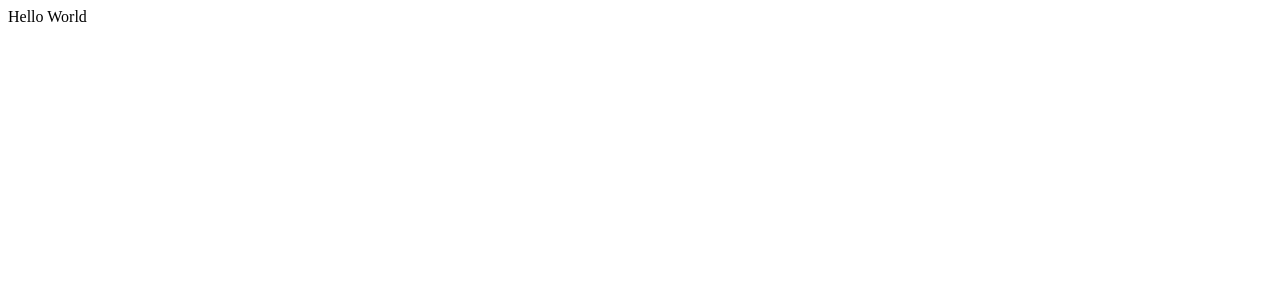
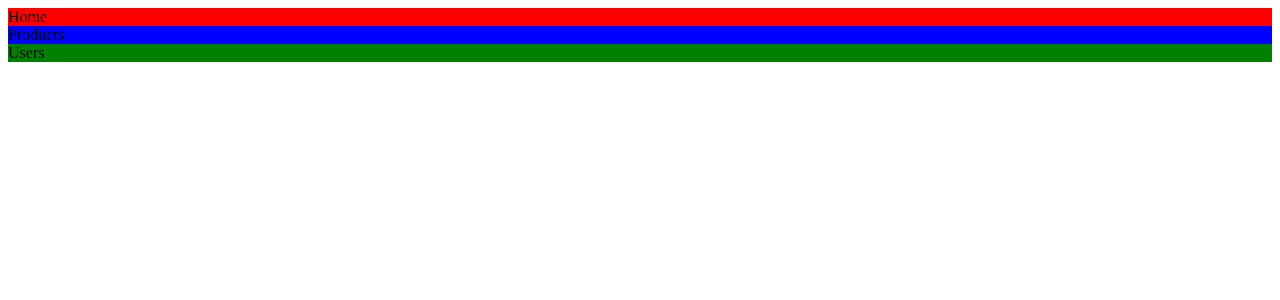
Before and after one commit to 4eJIoBeG/react-admin, a React (Vite) app: page / in a window 1280 px wide. Shown: the top 300 px of the page. Built offline with nearby package versions, Linux system fonts and the light colour scheme.

Commit message:
add pages examples

```diff
--- a/package.json
+++ b/package.json
@@ -14,7 +14,8 @@
   },
   "dependencies": {
     "react": "^18.2.0",
-    "react-dom": "^18.2.0"
+    "react-dom": "^18.2.0",
+    "sass": "^1.70.0"
   },
   "devDependencies": {
     "@types/react": "^18.2.14",
--- a/src/App.tsx
+++ b/src/App.tsx
@@ -1,8 +1,15 @@
+import Home from "./pages/home/Home";
+import Products from "./pages/products/Products";
+import Users from "./pages/users/Users";
+
 function App() {
-
   return (
-    <div>Hello World</div>
-  )
+    <div>
+      <Home />
+      <Products />
+      <Users />
+    </div>
+  );
 }
 
-export default App
+export default App;
--- /dev/null
+++ b/src/pages/home/Home.tsx
@@ -0,0 +1,7 @@
+import "./home.scss";
+
+const Home = () => {
+  return <div className="home">Home</div>;
+};
+
+export default Home;
--- /dev/null
+++ b/src/pages/home/home.scss
@@ -0,0 +1,3 @@
+.home {
+  background-color: red;
+}
--- /dev/null
+++ b/src/pages/products/Products.tsx
@@ -0,0 +1,7 @@
+import "./products.scss";
+
+const Products = () => {
+  return <div className="products">Products</div>;
+};
+
+export default Products;
--- /dev/null
+++ b/src/pages/products/products.scss
@@ -0,0 +1,3 @@
+.products {
+  background-color: blue;
+}
--- /dev/null
+++ b/src/pages/users/Users.tsx
@@ -0,0 +1,7 @@
+import "./users.scss";
+
+const Users = () => {
+  return <div className="users">Users</div>;
+};
+
+export default Users;
--- /dev/null
+++ b/src/pages/users/users.scss
@@ -0,0 +1,3 @@
+.users {
+  background-color: green;
+}
--- a/vite.config.ts
+++ b/vite.config.ts
@@ -4,5 +4,5 @@ import react from "@vitejs/plugin-react";
 // https://vitejs.dev/config/
 export default defineConfig({
   plugins: [react()],
-  base: "/react-admin/",
+  // base: "/react-admin/",
 });
```
Also changed, not shown: 1 other file (tests, documents, lock files or other folders).
